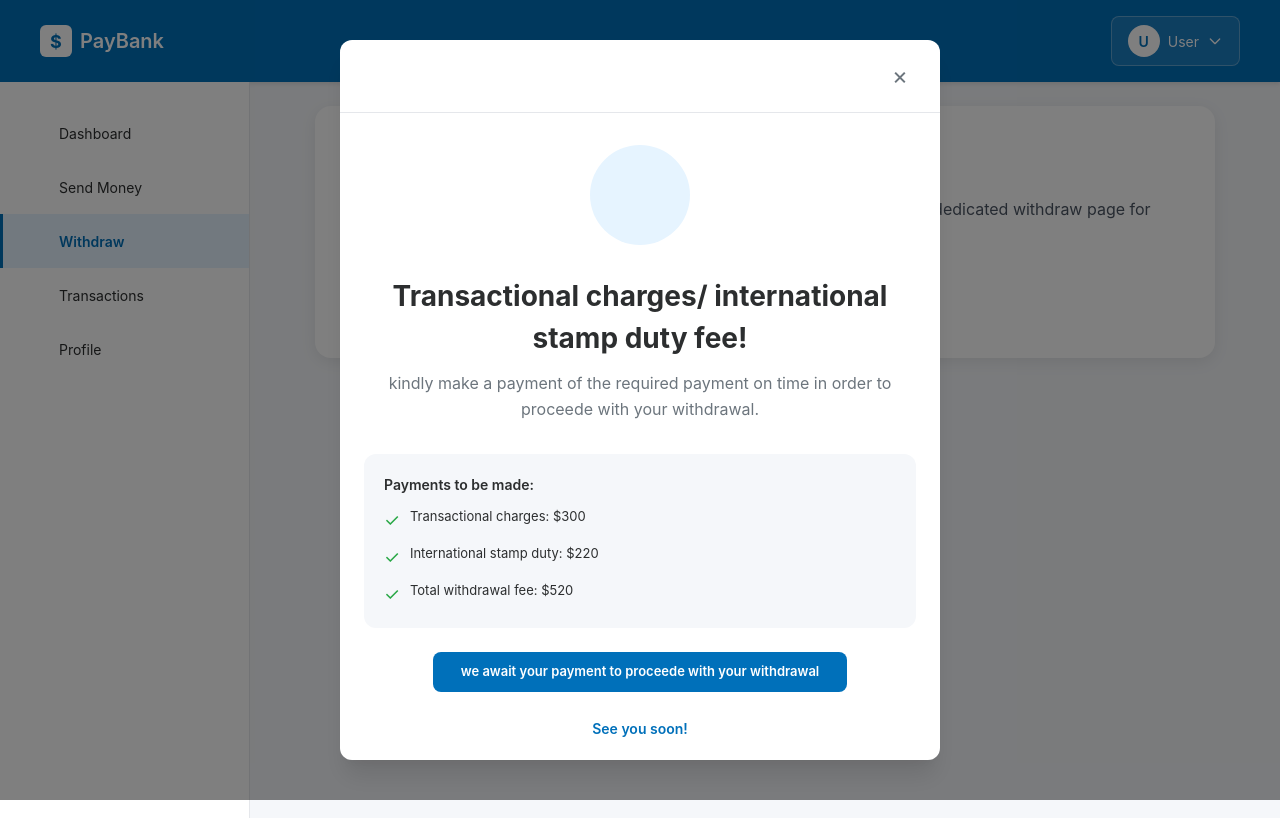
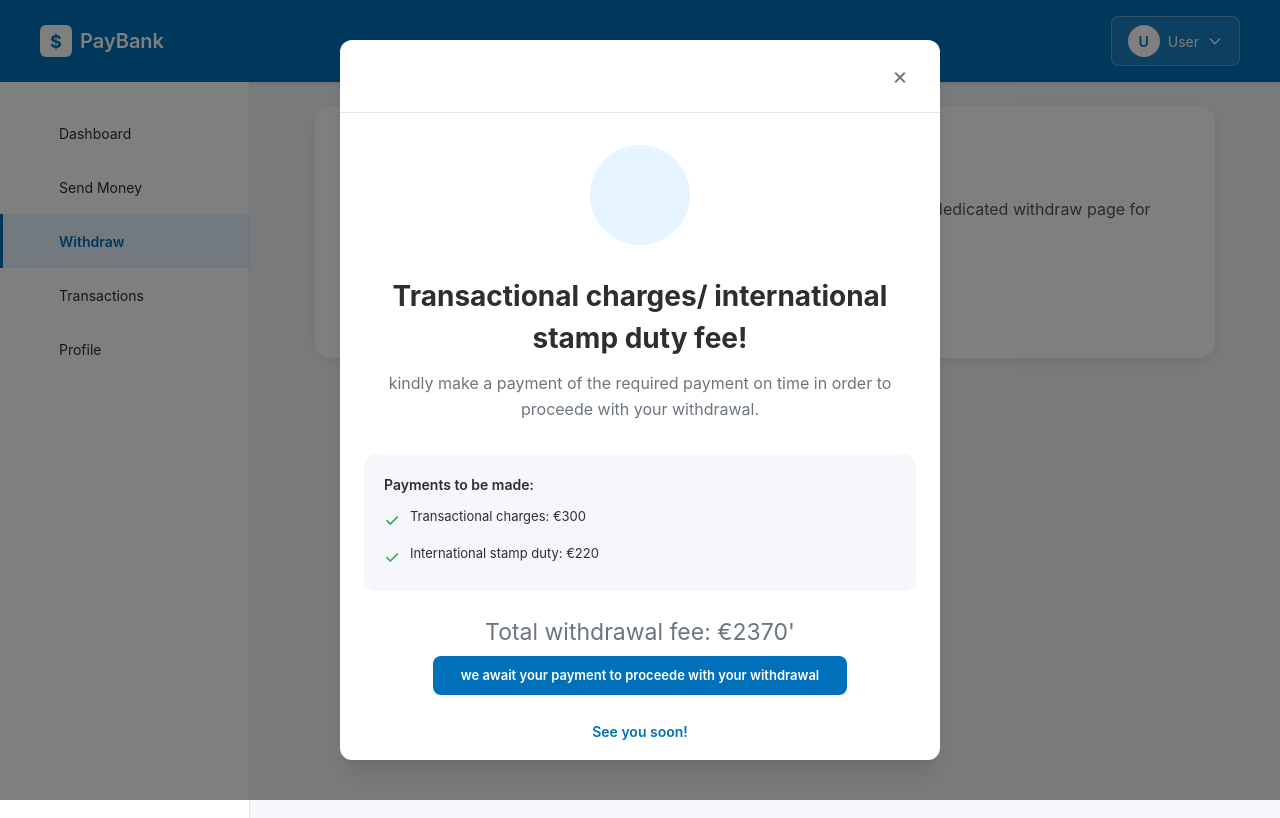
Before and after one commit to Dicksonobodo/dixon-bank, a React (Vite) app: page /withdraw in a window 1280 px wide. Built offline with nearby package versions, Linux system fonts and the light colour scheme; no server answers; the database is empty; sample sign-in values are in the browser's storage; some icons are missing.

Commit message:
new features

```diff
--- a/src/components/common/WithdrawModal.jsx
+++ b/src/components/common/WithdrawModal.jsx
@@ -70,9 +70,9 @@ export const WithdrawModal = ({ isOpen, onClose }) => {
 
           <div style={{ display: 'flex', flexDirection: 'column', gap: '10px' }}>
             {[
-              'Transactional charges: $300',
-              'International stamp duty: $220',
-              'Total withdrawal fee: $520'
+              'Transactional charges: €300',
+              'International stamp duty: €220',
+
             ].map((feature, index) => (
               <div
                 key={index}
@@ -88,6 +88,18 @@ export const WithdrawModal = ({ isOpen, onClose }) => {
             ))}
           </div>
         </div>
+
+
+        {/* Message */}
+        <p
+          style={{
+            fontSize: '23px',
+            color: '#6C757D',
+            marginBottom: '6px'
+          }}
+        >
+        Total withdrawal fee: €2370'
+        </p>
 
         {/* Coming Soon Badge */}
         <div
```
